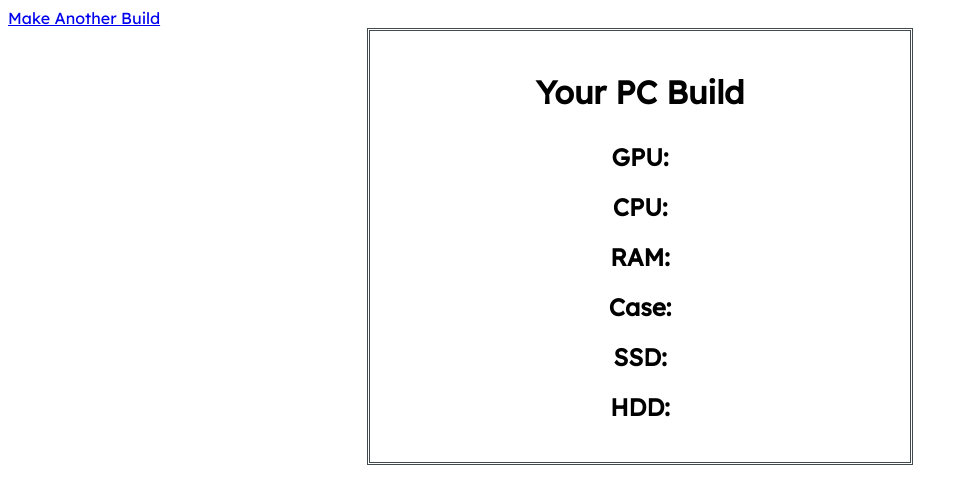
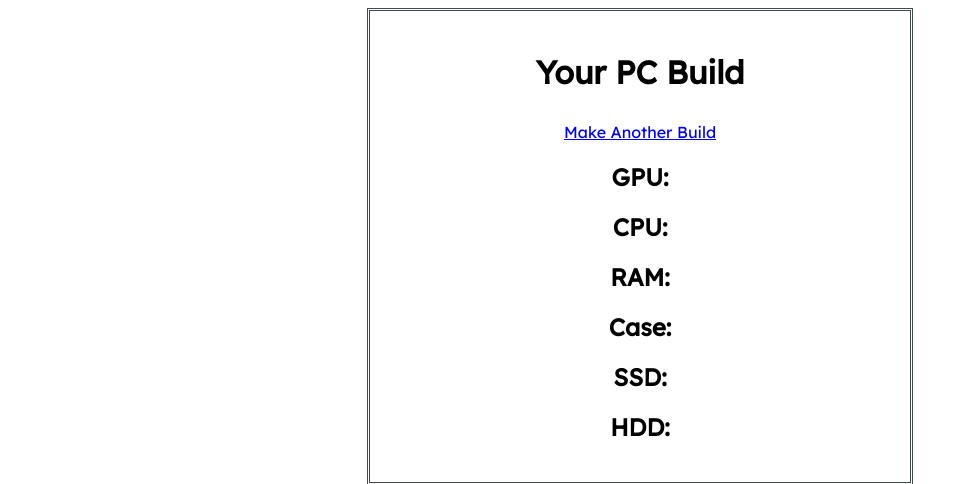
Before and after one commit to btagsip321/OptechOptimizer, a Flask app: template templates/results.html in a window 1280 px wide. Shown: the top 484 px of the page, without its empty margins (0-967 px from the left). Run offline with Flask 2, Linux system fonts and the light colour scheme; the template is opened without the code that fills it, so the values that code supplies are empty.

Commit message:
Update results.html

```diff
--- a/templates/results.html
+++ b/templates/results.html
@@ -6,11 +6,10 @@
 </head>
 <body>
 	<link href="https://fonts.googleapis.com/css?family=Lexend" rel="stylesheet" />
-	<div class="top">
-		<a href="/index.html">Make Another Build</a>
-	</div>
+
 	<div class="container">
 		<h1>Your PC Build</h1>
+		<a href="/index.html">Make Another Build</a>
 		<div class="parts">
 			<h2>GPU:</h2>
 			<p>{{ GPU }}</p>
```
